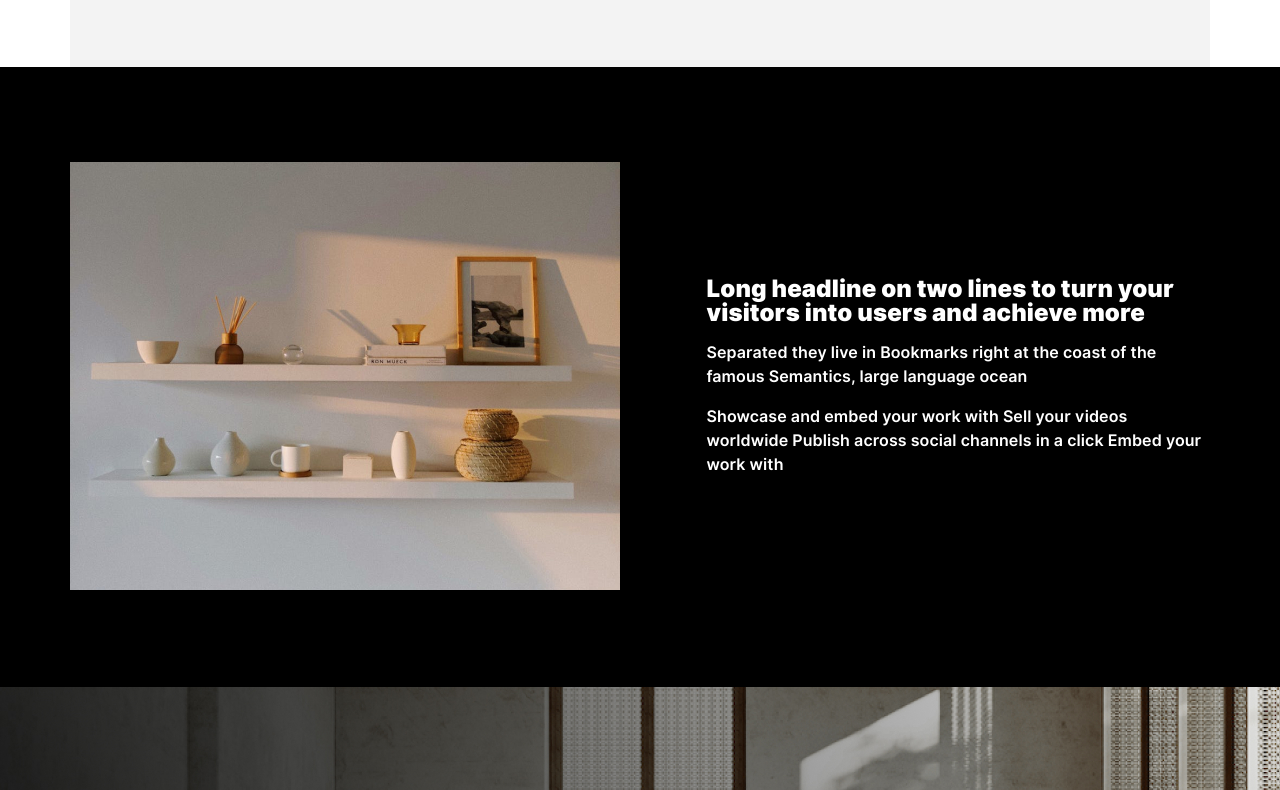
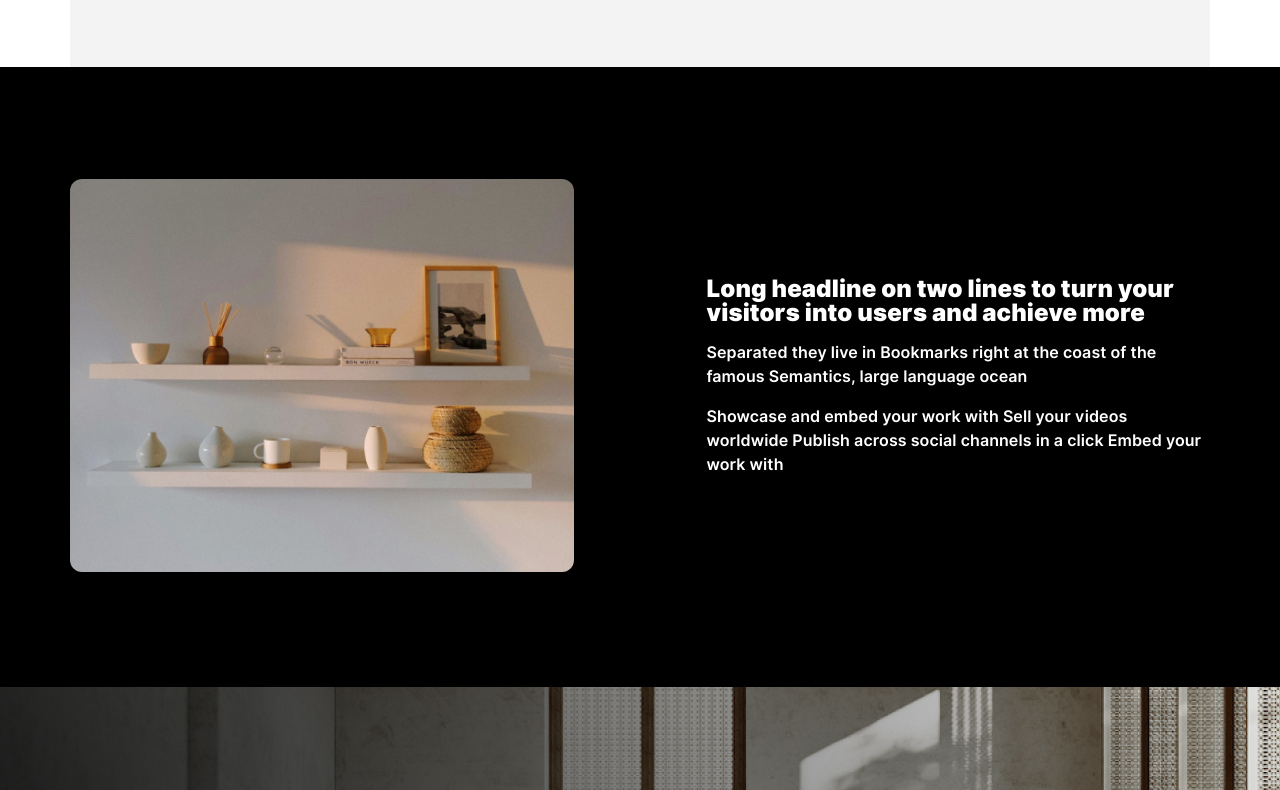
Before and after one commit to ninik12/lesson9-mentorship, a plain HTML site: page index.html in a window 1280 px wide. Shown: the part 737-1527 px from the top of the page. Drawn offline with Linux system fonts and the light colour scheme.

Commit message:
add border

```diff
--- a/css/style.css
+++ b/css/style.css
@@ -113,6 +113,10 @@
 }
 .section3-p2{
     margin: 16px 0;
+}
+.image-section3{
+    border-radius: 12px;
+    width: 504px;
 }
 
 /* section N4 */
--- a/index.html
+++ b/index.html
@@ -73,7 +73,7 @@
                     <source media="(min-width:1024px)" srcset="images/section3-image4-(2).jpg">
                     <source media="(min-width:744px)" srcset="images/section3-image3.jpg">
                     <source media="(min-width:375px)" srcset="images/section3-image2.jpg">
-                    <img class="right-wraper-img" src="images/section3-image1.jpg" alt="">
+                    <img class="right-wraper-img image-section3" src="images/section3-image1.jpg" alt="">
                 </picture>
             </div>
             <div class="section3-left-wraper">
```
